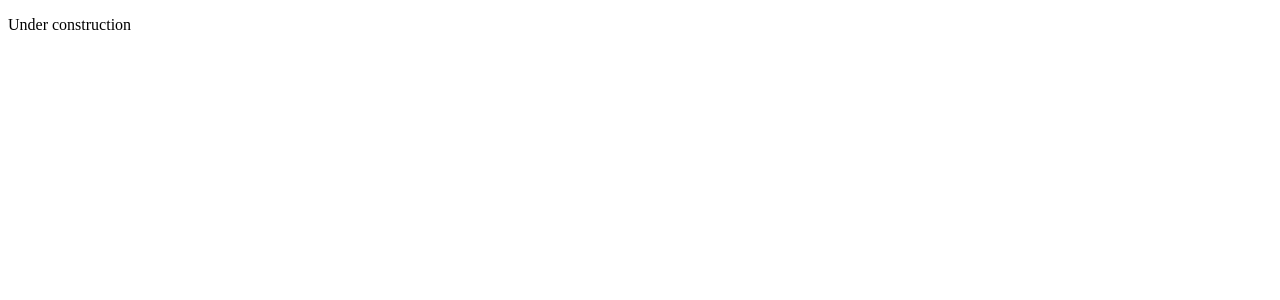
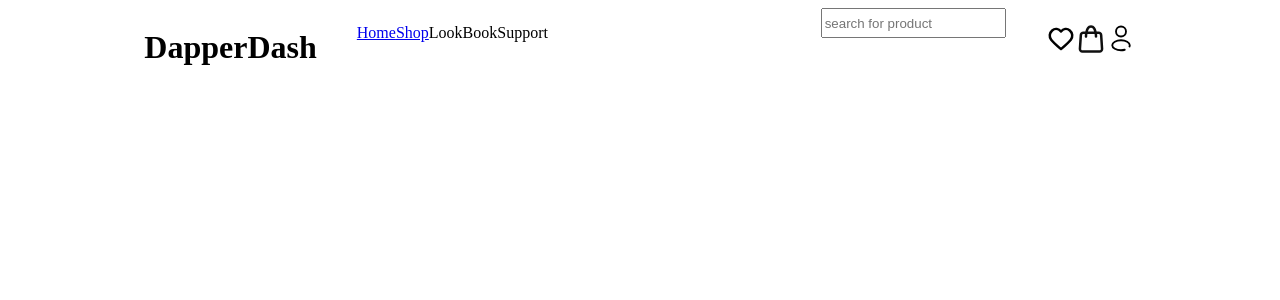
Before and after one commit to Lune3/Shopping-site, a React (Vite) app: page /shop in a window 1280 px wide. Before the commit this address had no page. Shown: the top 300 px of the page. Built offline with nearby package versions, Linux system fonts and the light colour scheme.

Commit message:
Shop router added

```diff
--- a/src/Home.jsx
+++ b/src/Home.jsx
@@ -1,9 +1,12 @@
+import { Link } from "react-router-dom"
+
 function Home(){
     return (
         <div className="home">
             <h2>Latest Collection</h2>
             <h1>GET 20% OFF ON ALL TROUSERS - LIMITED TIME ONLY</h1>
             <p>From tailored classic to contemporary essentials, we have a pair for every occasion</p>
+            <button><Link to={'shop'}> Shop </Link></button>
         </div>
     )
 }
--- /dev/null
+++ b/src/Shop/Shop.jsx
@@ -0,0 +1,9 @@
+function Shop(){
+    return (
+        <div className="shop">
+
+        </div>
+    )
+}
+
+export {Shop}
--- a/src/header/nav.jsx
+++ b/src/header/nav.jsx
@@ -5,10 +5,10 @@ function Nav(){
         <nav>
             <ul>
                 <li>
-                    <Link to={'/'}>Home</Link>
+                    <Link to={'home'}>Home</Link>
                 </li>
                 <li>
-                    <Link>Shop</Link>
+                    <Link to={'shop'}>Shop</Link>
                 </li>
                 <li>
                     LookBook
```
Also changed, not shown: src/main.jsx (+6 -1 lines), src/Shop/productAPI.js (added).
